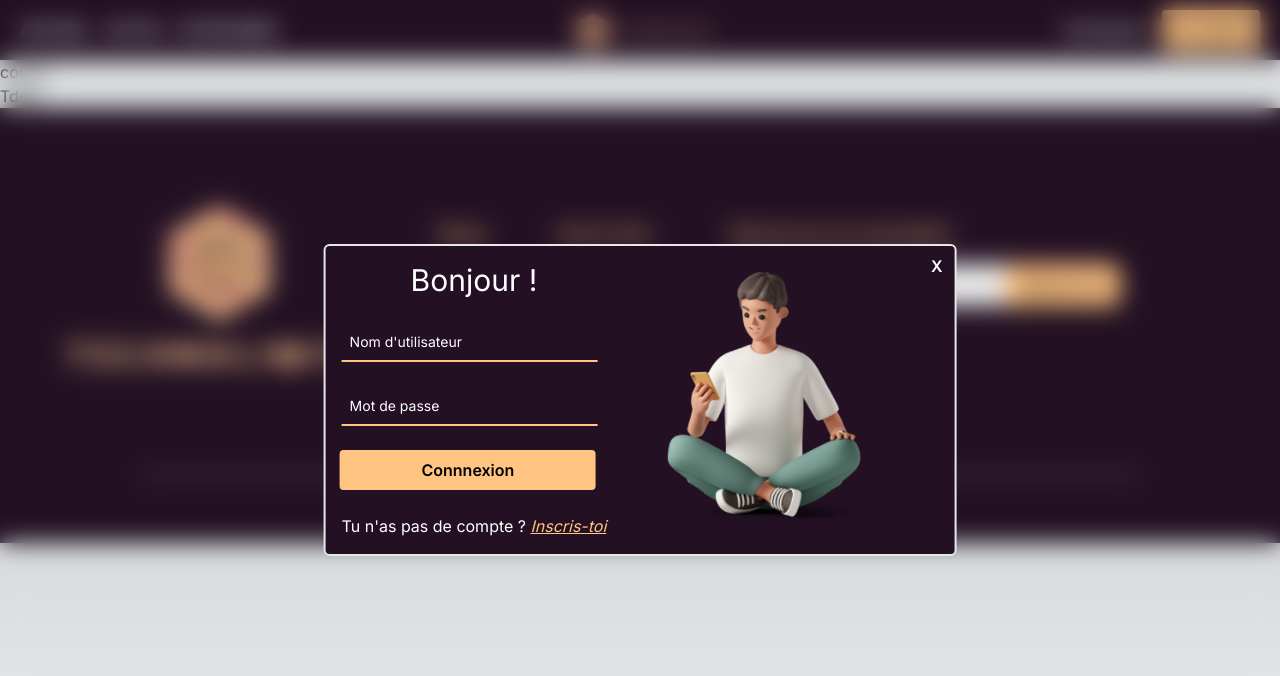
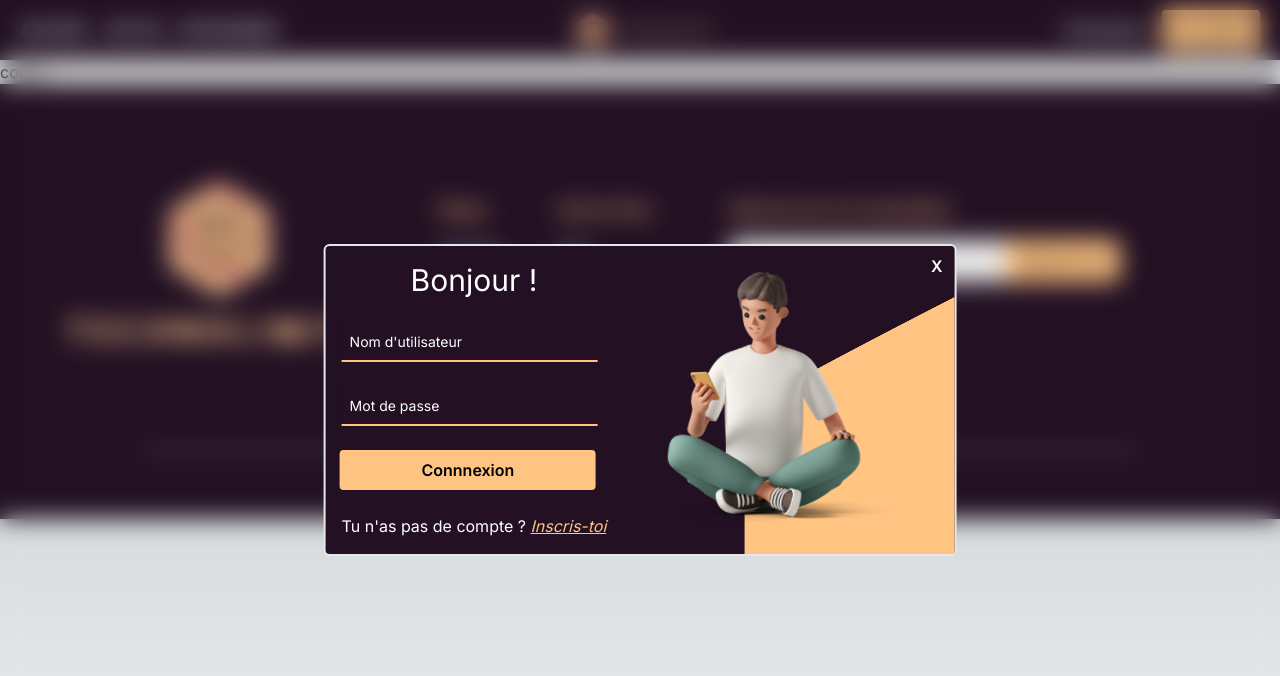
Before and after one commit to Celoma/ProjetBlog, a Next.js app in the folder tech-no-limits/: page / in a window 1280 px wide. Both pictures are taken after a click on the button "Connexion". Shown: the top 676 px of the page. Built offline with nearby package versions, Linux system fonts and the light colour scheme; no server answers; the database is empty.

Commit message:
connexion et inscription

```diff
--- a/tech-no-limits/src/app/page.tsx
+++ b/tech-no-limits/src/app/page.tsx
@@ -1,25 +1,16 @@
-"use client"
 import {prisma} from "../db/prisma"
 import { ReactElement, JSXElementConstructor, ReactNode, ReactPortal } from "react";
-
 
 
 export default async function home() {
 
 
-  const handleClick = () => {
-    const testElement = document.getElementById("test");
-      if (testElement) {
-        testElement.textContent = "coucou";
-      }
-  };
   const allUsers = await prisma.user.findMany({
     include : { posts:false }})
   return (
     <main>
       <p id="test">cocou</p>
-      <a href="" onClick={handleClick}>Tdest</a>
-      <div className="text-center"><ul>{allUsers.map((User: { permission: string | number | boolean | ReactElement<any, string | JSXElementConstructor<any>> | Iterable<ReactNode> | ReactPortal | null | undefined; }) => (<li>{User.permission}</li>))}</ul></div>
+      <div className="text-center"><ul>{allUsers.map((User) => (<li>{User.password} {User.permission}</li>))}</ul></div>
     </main>
   );
 }
--- a/tech-no-limits/src/app/pages/page.tsx
+++ b/tech-no-limits/src/app/pages/page.tsx
@@ -1,3 +1,4 @@
+"use client"
 import React from 'react';
 
 const page = () => {
--- a/tech-no-limits/src/components/Header.jsx
+++ b/tech-no-limits/src/components/Header.jsx
@@ -1,5 +1,4 @@
 "use client"
-
 import React, { useState } from 'react';
 
 const Header = () => {
@@ -49,7 +48,7 @@ const Header = () => {
 
   return (
     <header className='select-none'>
-      <div className="bg-custom-purple flex items-center justify-between h-15 sticky z-2">
+      <div className="bg-custom-purple flex items-center justify-between h-15">
         <div> {/* boutons vers pages de contenus */}
           <a href="" className="text-slate-100 mr-2 ml-5 font-semibold hover:text-gray-400">ACCUEIL</a>
           <a href="" className="text-slate-100 mx-2 font-semibold hover:text-gray-400">ACTUS</a>
@@ -68,7 +67,7 @@ const Header = () => {
         </div>
       </div>
       <div id='signin' className='hidden backdrop-filter backdrop-blur-md absolute w-full h-full z-10 top-0'>
-        <div className="border-2 flex items-center justify-between text-white bg-custom-purple h-auto w-auto absolute left-2/4 -translate-x-2/4 top-2/4 -translate-y-2/4 rounded-md">
+        <div className="border-2 flex items-center justify-between text-white bg-custom-purple w-auto absolute left-2/4 -translate-x-2/4 top-2/4 -translate-y-2/4 rounded-md">
           <section className='text-center'>
             <h1 className='text-3xl mt-4'>Inscription</h1>
             <form action="">
@@ -134,8 +133,9 @@ const Header = () => {
             </form>
             <p className='cursor-default mt-6 mx-4 mb-4'>Tu as déjà un compte ? <em onClick={loginClick} className='cursor-pointer text-custom-orange underline'>Connecte-toi</em></p>
           </section>
-          <section className='px-10'>
+          <section className='z-2'>
             <button onClick={signinClose} className="absolute top-0 right-0 btn bg-custom-red rounded mr-2 mt-1 p-1 text-white font-semibold hover:bg-red-700">X</button>
+            <img className='absolute end-0 bottom-0 h-5/6 w-2/6 -z-10' src='images/connexionRectangle.png' alt="decoration"/>
             <img src="images/mecInscription.png" alt="photoInscription" className='h-64'/>
           </section>
         </div>
@@ -164,7 +164,9 @@ const Header = () => {
           </section>
           <section className='px-10'>
             <button onClick={loginClose} className="absolute top-0 right-0 btn bg-custom-red rounded mr-2 mt-1 p-1 text-white font-semibold hover:bg-red-700">X</button>
-            <img src="images/mecConnexion.png" alt="photoInscription" className='h-64'/>
+            <img src="images/mecConnexion.png" alt="photoConnexion" className='h-64'/>
+            <img className='absolute end-0 bottom-0 h-5/6 w-2/6 -z-10' src='images/connexionRectangle.png' alt="decoration"/>
+
           </section>
         </div>
       </div>
```
Also changed, not shown: tech-no-limits/public/images/connexionRectangle.png (added).
